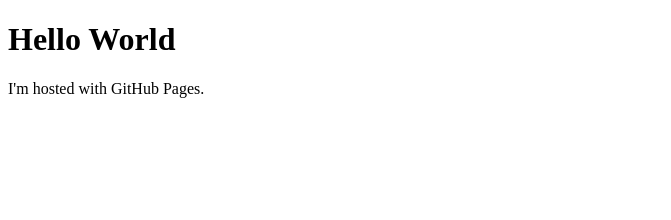
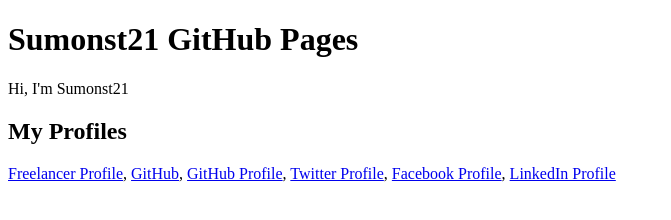
Before and after one commit to sumonst21/sumonst21.github.io, a plain HTML site: page index.html in a window 1280 px wide. Shown: the whole page, without its empty margins (0-671 px from the left). Drawn offline with Linux system fonts and the light colour scheme.

Commit message:
update intro

```diff
--- a/index.html
+++ b/index.html
@@ -1,7 +1,17 @@
 <!DOCTYPE html>
 <html>
 <body>
-<h1>Hello World</h1>
-<p>I'm hosted with GitHub Pages.</p>
+<h1>Sumonst21 GitHub Pages</h1>
+<p>Hi, I'm Sumonst21</p>
+
+<h2>My Profiles</h2>
+<p>
+    <a href="https://freelancer.com/u/sumonst21" target="_blank">Freelancer Profile</a>,
+    <a href="https://github.com/sumonst21" target="_blank">GitHub</a>,
+    <a href="https://github.com/sumonst21" target="_blank">GitHub Profile</a>,
+    <a href="https://www.twitter.com/sumonst21" target="_blank">Twitter Profile</a>,
+    <a href="https://www.facebook.com/sumonst21" target="_blank">Facebook Profile</a>,
+    <a href="https://www.linkedin.com/in/sumonst21" target="_blank">LinkedIn Profile</a>
+</p>
 </body>
 </html>
```
